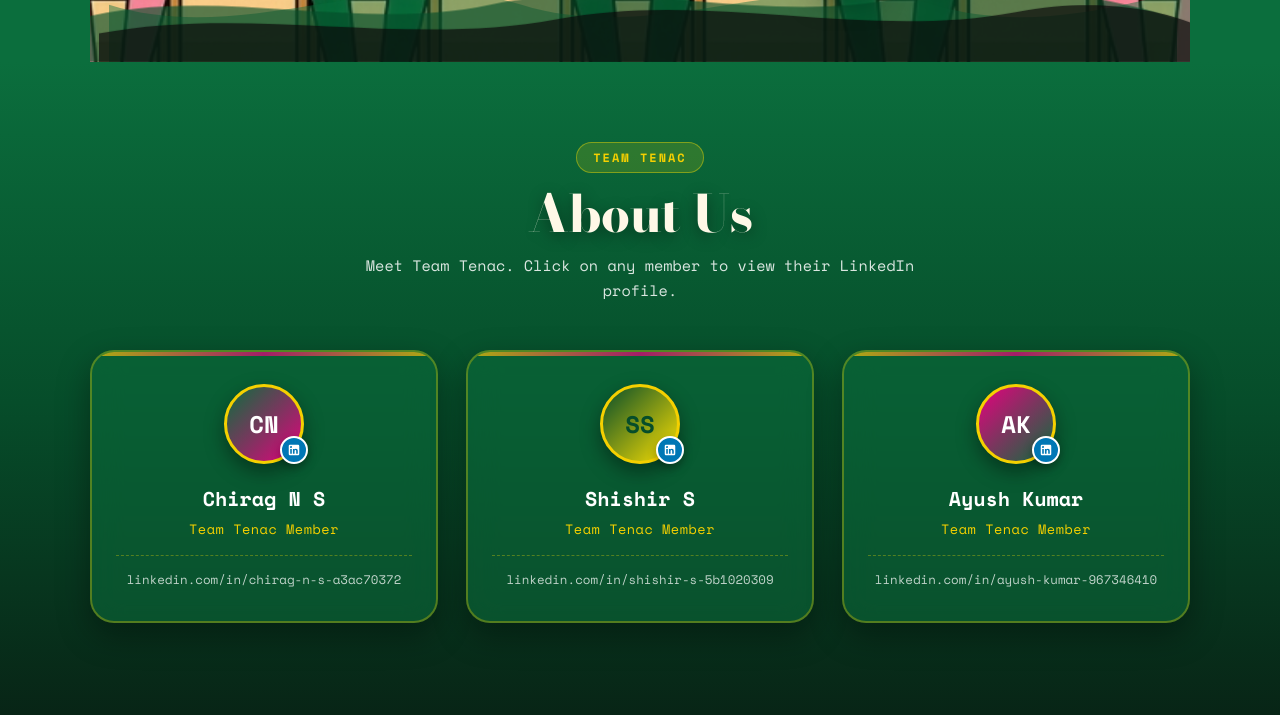
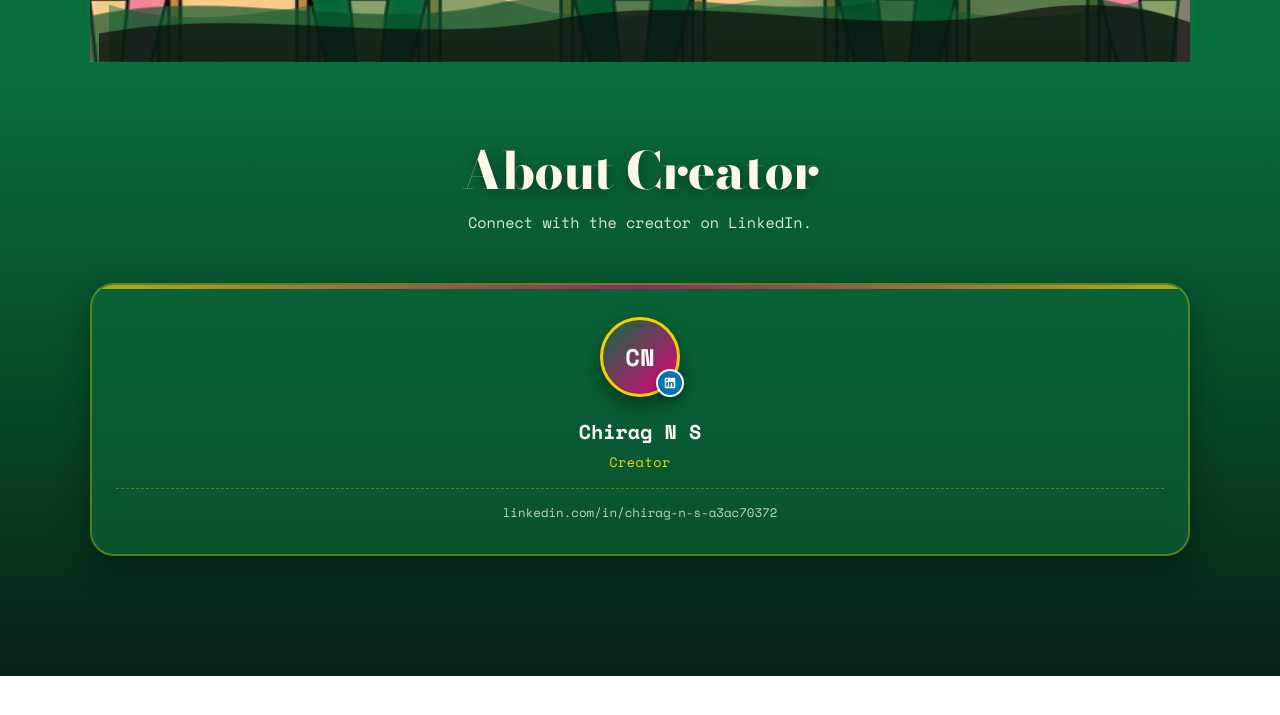
Before and after one commit to chirag-ns/colourful-animated-ID-card-genrator, a website built with Vite: page index.html in a window 1280 px wide. Shown: the part 809-1524 px from the top of the page. After the commit the page ends 1485 px from the top, so only its background shows below. Built offline with nearby package versions, Linux system fonts and the light colour scheme; a web font is replaced by a local one.

Commit message:
Remove Team Tenac, update creator details

```diff
--- a/index.html
+++ b/index.html
@@ -195,15 +195,14 @@
     <section class="about-us-section" id="aboutUsSection">
       <div class="about-container">
         <div class="about-header">
-          <span class="about-pill">TEAM TENAC</span>
-          <h2 class="about-title">About Us</h2>
+          <h2 class="about-title">About Creator</h2>
           <p class="about-subtitle">
-            Meet Team Tenac. Click on any member to view their LinkedIn profile.
+            Connect with the creator on LinkedIn.
           </p>
         </div>
 
         <div class="team-grid">
-          <!-- Member 1: Chirag N S -->
+          <!-- Member: Chirag N S -->
           <a href="https://www.linkedin.com/in/chirag-n-s-a3ac70372" target="_blank" rel="noopener noreferrer" class="member-card">
             <div class="member-avatar-wrap">
               <div class="member-avatar avatar-cn">CN</div>
@@ -215,42 +214,8 @@
             </div>
             <div class="member-details">
               <h3 class="member-name">Chirag N S</h3>
-              <span class="member-role">Team Tenac Member</span>
+              <span class="member-role">Creator</span>
               <span class="linkedin-link-text">linkedin.com/in/chirag-n-s-a3ac70372</span>
-            </div>
-          </a>
-
-          <!-- Member 2: Shishir S -->
-          <a href="https://www.linkedin.com/in/shishir-s-5b1020309" target="_blank" rel="noopener noreferrer" class="member-card">
-            <div class="member-avatar-wrap">
-              <div class="member-avatar avatar-ss">SS</div>
-              <div class="linkedin-icon-badge">
-                <svg viewBox="0 0 24 24" width="14" height="14" fill="currentColor">
-                  <path d="M19 3a2 2 0 0 1 2 2v14a2 2 0 0 1-2 2H5a2 2 0 0 1-2-2V5a2 2 0 0 1 2-2h14m-.5 15.5v-5.3a3.26 3.26 0 0 0-3.26-3.26c-.85 0-1.84.52-2.28 1.3v-1.11h-2.79v8.37h2.79v-4.93c0-.77.62-1.4 1.39-1.4a1.4 1.4 0 0 1 1.4 1.4v4.93h2.75M6.88 8.56a1.68 1.68 0 0 0 1.68-1.68c0-.93-.75-1.69-1.68-1.69a1.69 1.69 0 0 0-1.69 1.69c0 .93.76 1.68 1.69 1.68m1.39 9.94v-8.37H5.5v8.37h2.77z"/>
-                </svg>
-              </div>
-            </div>
-            <div class="member-details">
-              <h3 class="member-name">Shishir S</h3>
-              <span class="member-role">Team Tenac Member</span>
-              <span class="linkedin-link-text">linkedin.com/in/shishir-s-5b1020309</span>
-            </div>
-          </a>
-
-          <!-- Member 3: Ayush Kumar -->
-          <a href="https://www.linkedin.com/in/ayush-kumar-967346410" target="_blank" rel="noopener noreferrer" class="member-card">
-            <div class="member-avatar-wrap">
-              <div class="member-avatar avatar-ak">AK</div>
-              <div class="linkedin-icon-badge">
-                <svg viewBox="0 0 24 24" width="14" height="14" fill="currentColor">
-                  <path d="M19 3a2 2 0 0 1 2 2v14a2 2 0 0 1-2 2H5a2 2 0 0 1-2-2V5a2 2 0 0 1 2-2h14m-.5 15.5v-5.3a3.26 3.26 0 0 0-3.26-3.26c-.85 0-1.84.52-2.28 1.3v-1.11h-2.79v8.37h2.79v-4.93c0-.77.62-1.4 1.39-1.4a1.4 1.4 0 0 1 1.4 1.4v4.93h2.75M6.88 8.56a1.68 1.68 0 0 0 1.68-1.68c0-.93-.75-1.69-1.68-1.69a1.69 1.69 0 0 0-1.69 1.69c0 .93.76 1.68 1.69 1.68m1.39 9.94v-8.37H5.5v8.37h2.77z"/>
-                </svg>
-              </div>
-            </div>
-            <div class="member-details">
-              <h3 class="member-name">Ayush Kumar</h3>
-              <span class="member-role">Team Tenac Member</span>
-              <span class="linkedin-link-text">linkedin.com/in/ayush-kumar-967346410</span>
             </div>
           </a>
         </div>
```
Also changed, not shown: README.md.
